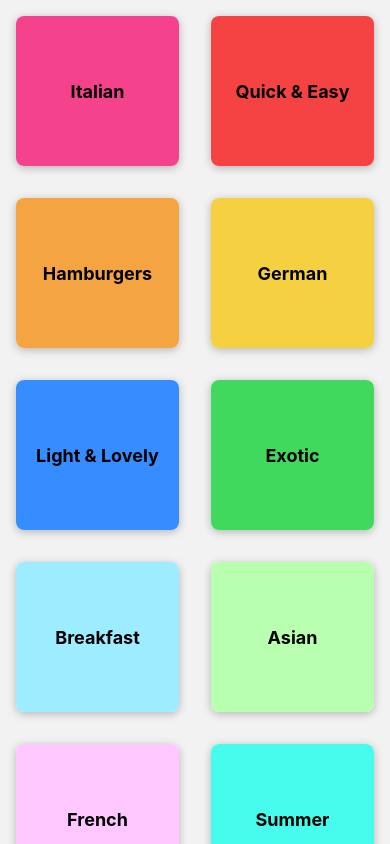
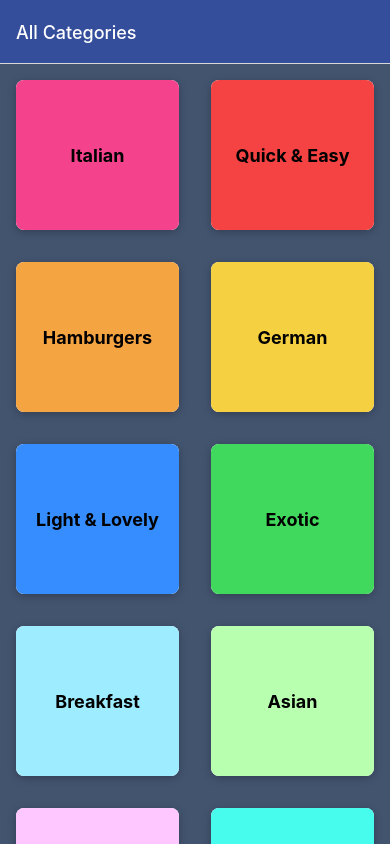
Before and after one commit to MrMic/RN_S06_Meals_App, a React Native app: screen / in a window 390 px wide. Built offline with nearby package versions, Linux system fonts and the light colour scheme.

Commit message:
Add Global & Header Styling

```diff
--- a/App.js
+++ b/App.js
@@ -15,11 +15,21 @@ export default function App() {
     <>
       <StatusBar style="light" />
       <NavigationContainer>
-        <Stack.Navigator initialRouteName="MealsCategories">
+        <Stack.Navigator
+          initialRouteName="MealsCategories"
+          screenOptions={{
+            headerStyle: { backgroundColor: "#354e9b" },
+            headerTintColor: "white",
+            contentStyle: { backgroundColor: "#43546f" },
+          }}
+        >
           <Stack.Screen
             name="MealsCategories"
             component={CategoriesScreen}
-            options={{ headerShown: false }}
+            options={{
+              headerShown: true,
+              title: "All Categories",
+            }}
           />
           <Stack.Screen name="MealsOverview" component={MealsOverviewScreen} />
         </Stack.Navigator>
```
